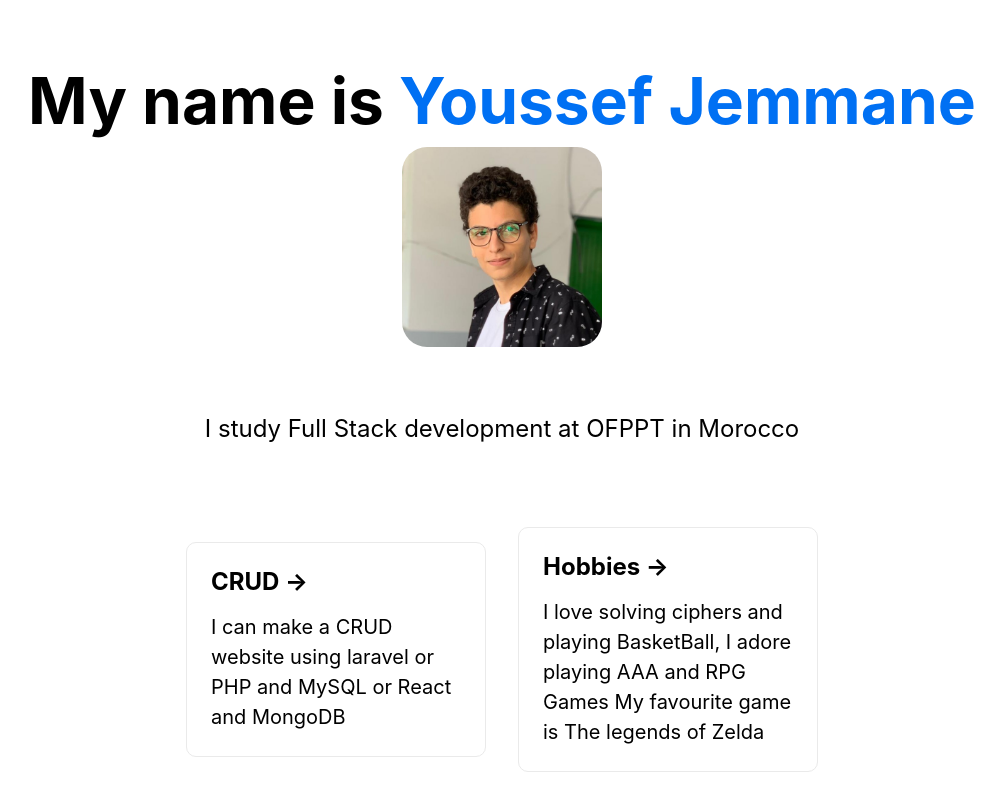
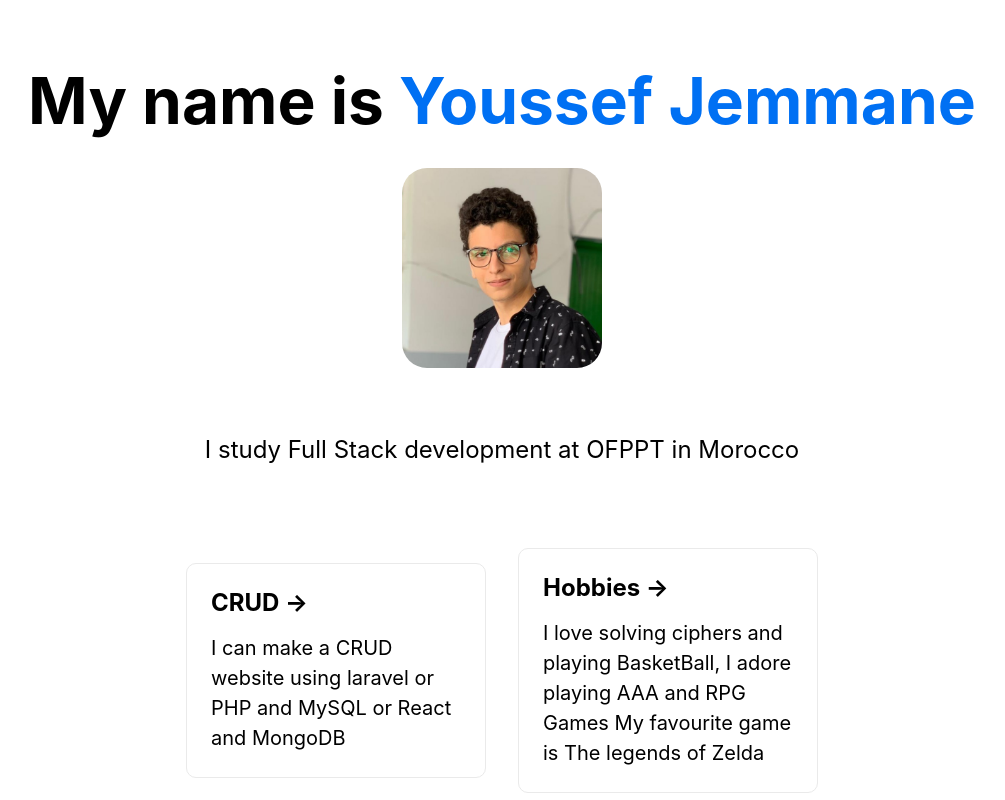
Before and after one commit to YoussefJemmane/joemane, a Next.js app: page / in a window 1280 px wide. Shown: the top 800 px of the page, without its empty margins (138-1143 px from the left). Built offline with nearby package versions, Linux system fonts and the light colour scheme.

Commit message:
Update index.js

```diff
--- a/pages/index.js
+++ b/pages/index.js
@@ -18,7 +18,7 @@ export default function Home() {
           My name is <a href="https://www.linkedin.com/in/jemmane-youssef-685875212/">Youssef Jemmane</a>
         </h1>
         <Image
-           style={{borderRadius: '25px', overflow: 'hidden', marginTop: '9px'}}
+           style={{borderRadius: '25px', overflow: 'hidden', marginTop: '30px'}}
           src="/1661041138957.jfif"
           alt="Picture of Me"
           width="200"
```
